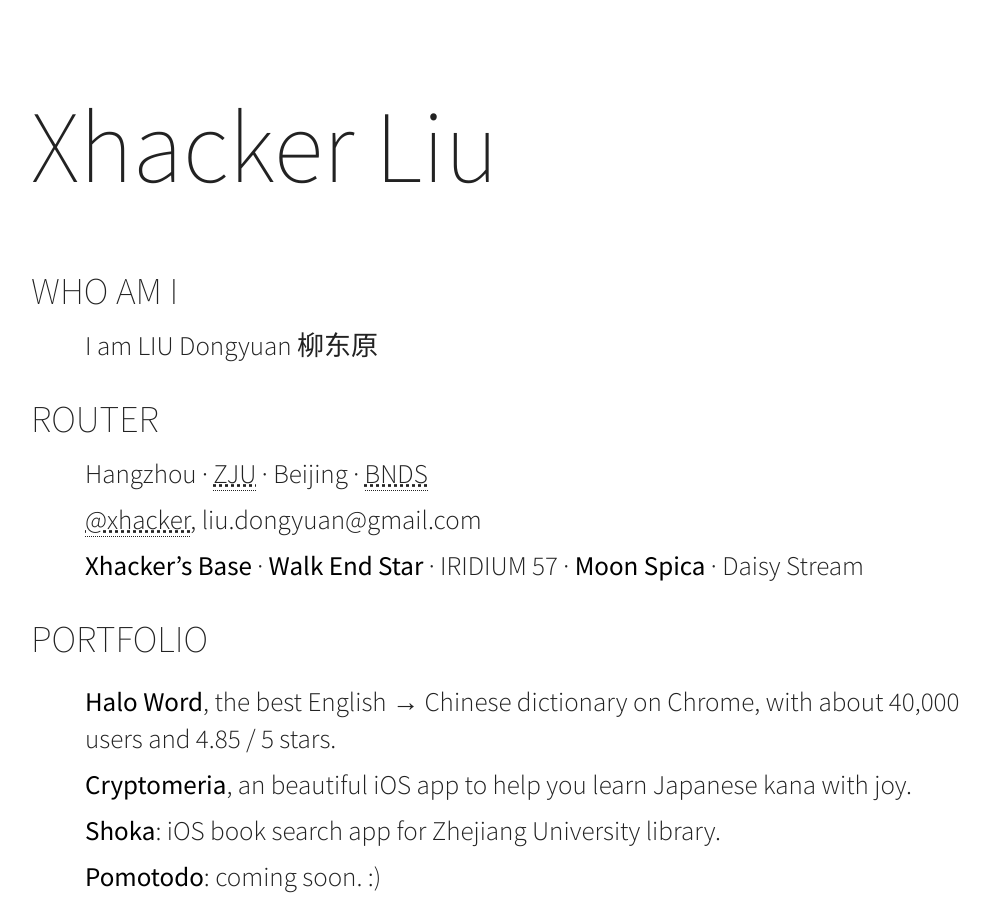
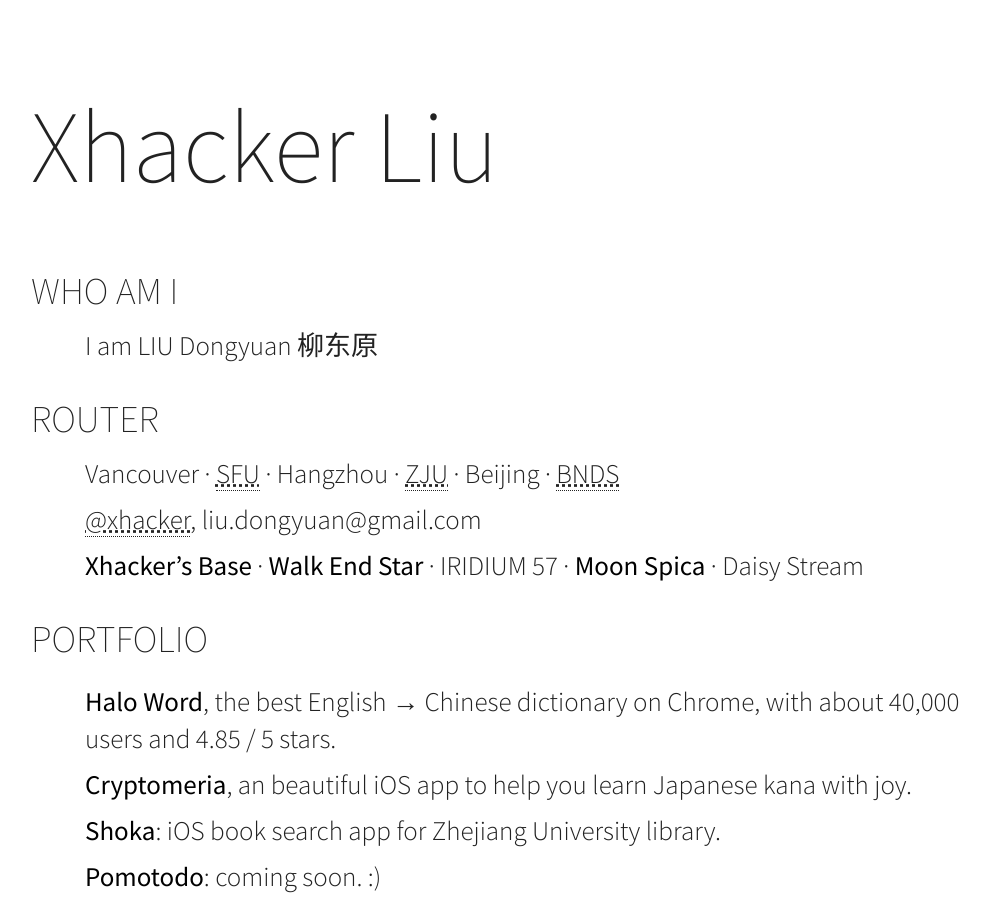
Before and after one commit to xhacker/me, a plain HTML site: page templates/index.html in a window 1280 px wide. Shown: the top 898 px of the page, without its empty margins (129-1119 px from the left). Drawn offline with Linux system fonts and the light colour scheme.

Commit message:
Update location.

```diff
--- a/templates/index.html
+++ b/templates/index.html
@@ -18,7 +18,7 @@
 	<h2>Who am I</h2>
 		<p>I am LIU Dongyuan 柳东原</p>
 	<h2>Router</h2>
-		<p>Hangzhou · <abbr title="Zhejiang University">ZJU</abbr> · Beijing · <abbr title="Beijing National Day School">BNDS</abbr></p>
+		<p>Vancouver · <abbr title="Simon Fraser University">SFU</abbr> · Hangzhou · <abbr title="Zhejiang University">ZJU</abbr> · Beijing · <abbr title="Beijing National Day School">BNDS</abbr></p>
 		<p><abbr title="Twitter, GitHub">@xhacker</abbr>, liu.dongyuan@gmail.com</p>
 		<p><a href="http://xhacker.shiyiquan.cn/">Xhacker’s Base</a> · <a href="http://walkendstar.tumblr.com/">Walk End Star</a> · IRIDIUM 57 · <a href="http://moonspica.blogspot.com/">Moon Spica</a> · Daisy Stream</p>
 	<h2>Portfolio</h2>
```
